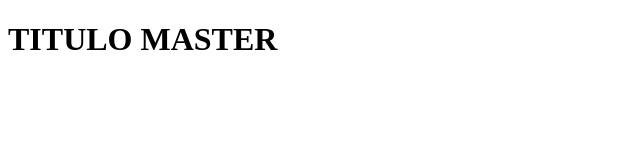
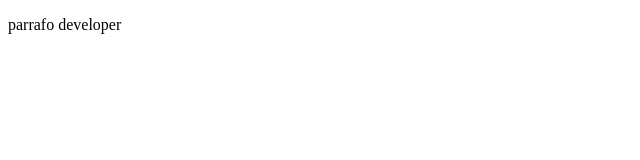
Before and after one commit to Logicainformatica18/PROYECTO2_cursogit, a plain HTML site: page index.html in a window 1280 px wide. Shown: the whole page, without its empty margins (0-640 px from the left). Drawn offline with Linux system fonts and the light colour scheme.

Commit message:
commit parrafo

```diff
--- a/index.html
+++ b/index.html
@@ -7,6 +7,6 @@
     <title>Document</title>
 </head>
 <body>
-    <h1>TITULO MASTER</h1>
+   <p>parrafo developer</p>
 </body>
 </html>
```
